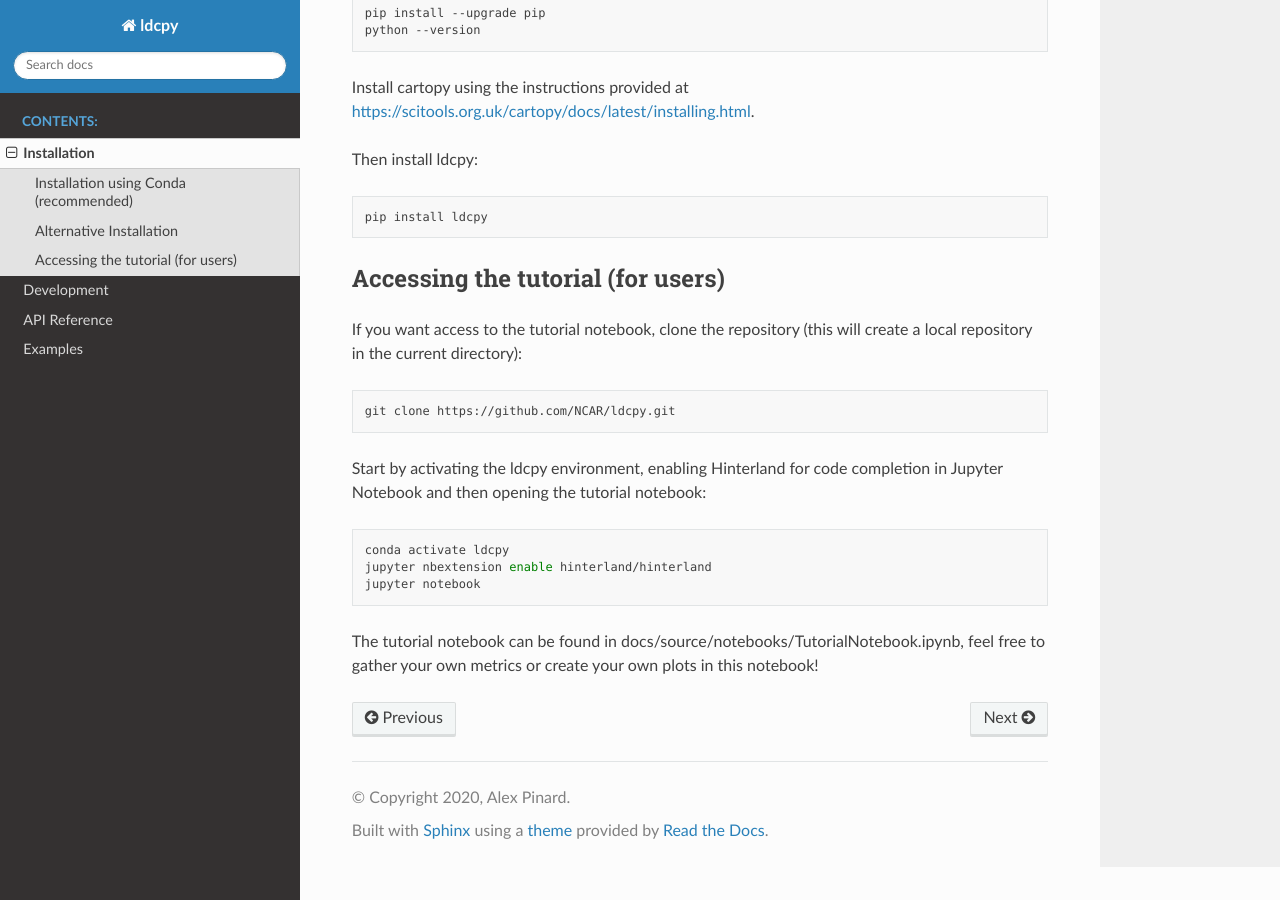
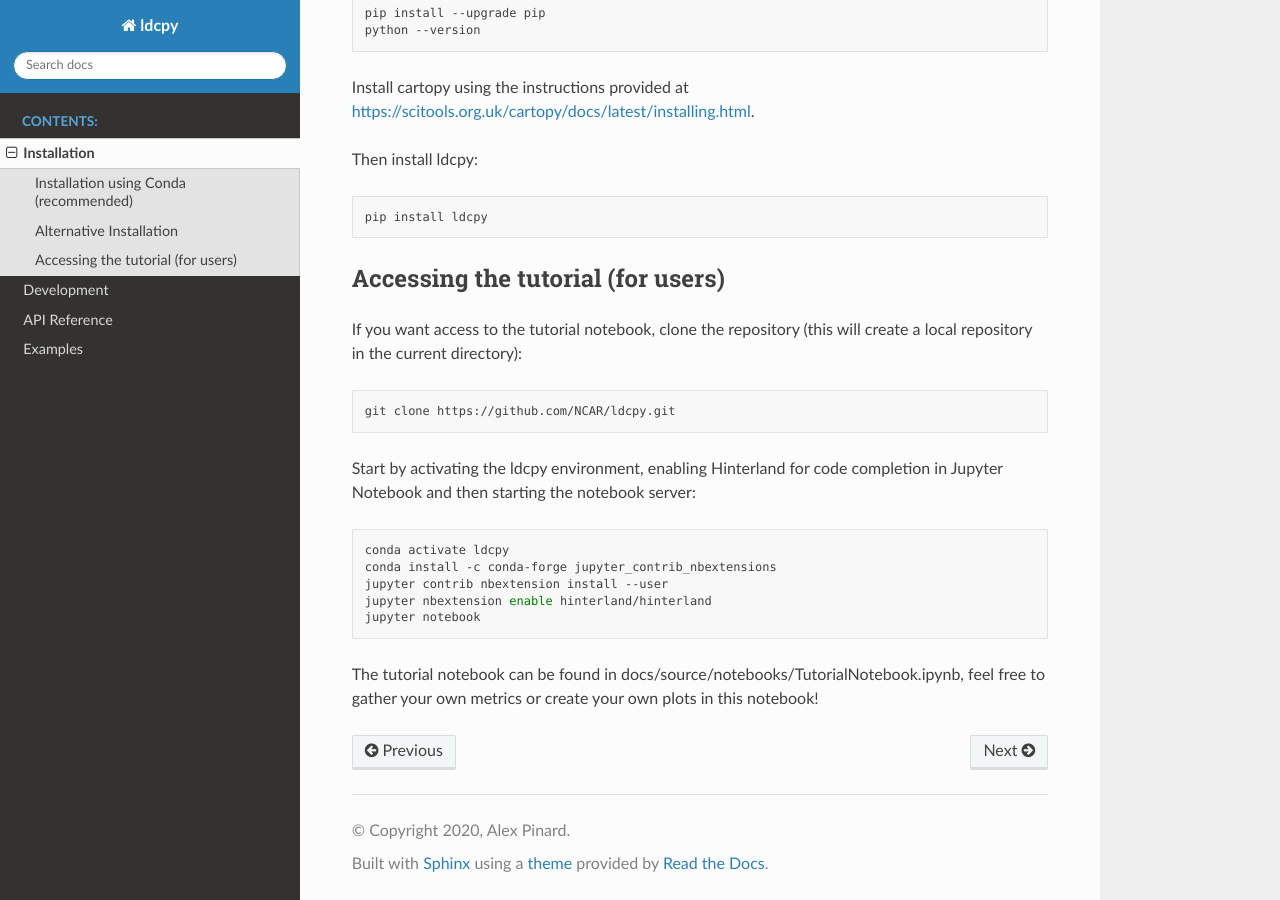
Before and after one commit to NCAR/ldcpy, a Sphinx documentation site: the page built from docs/source/installation.rst, in a window 1280 px wide and 900 px high, scrolled down 591 px. Built offline with Sphinx 7.4.7 and the Read the Docs theme 2.0.0, drawn with Linux system fonts in a browser that asks for light colours; pages that are not in the unit, such as notebooks, are missing from menus.

Commit message:
updated documentation

```diff
--- a/README.rst
+++ b/README.rst
@@ -24,11 +24,11 @@
     :target: https://anaconda.org/conda-forge/ldcpy
     :alt: Conda Version
 
-Lossy Data Compression for Python
+Large Data Comparison for Python
 =================================
 
 ldcpy is a utility for gathering and plotting metrics from NetCDF or Zarr files using the Pangeo stack.
-It also contains a number of statistical and visual tools for gathering metrics  and comparing Earth System Model data files.
+It also contains a number of statistical and visual tools for gathering metrics and comparing Earth System Model data files.
 
 Documentation and usage examples are available `here <http://ldcpy.readthedocs.io>`_.
 
--- a/docs/source/installation.rst
+++ b/docs/source/installation.rst
@@ -48,11 +48,13 @@
 
     git clone https://github.com/NCAR/ldcpy.git
 
-Start by activating the ldcpy environment, enabling Hinterland for code completion in Jupyter Notebook and then opening the tutorial notebook:
+Start by activating the ldcpy environment, enabling Hinterland for code completion in Jupyter Notebook and then starting the notebook server:
 
 .. code-block:: bash
 
     conda activate ldcpy
+    conda install -c conda-forge jupyter_contrib_nbextensions
+    jupyter contrib nbextension install --user
     jupyter nbextension enable hinterland/hinterland
     jupyter notebook
 
--- a/environment-dev.yml
+++ b/environment-dev.yml
@@ -16,6 +16,7 @@
   - setuptools
   - jupyterlab
   - jupyter_contrib_nbextensions
+  - graphviz
   - codecov
   - pytest
   - pytest-cov
```
